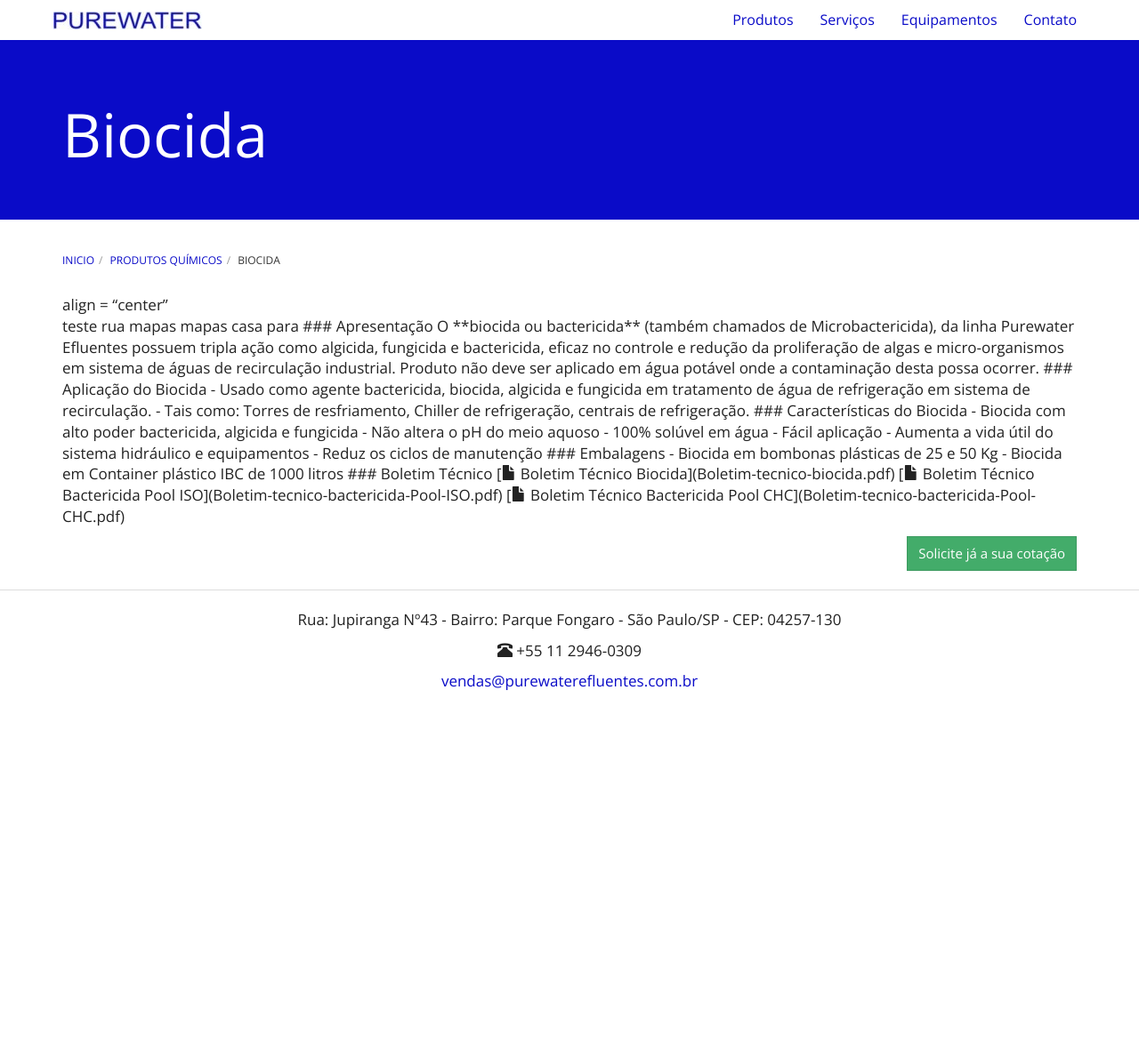
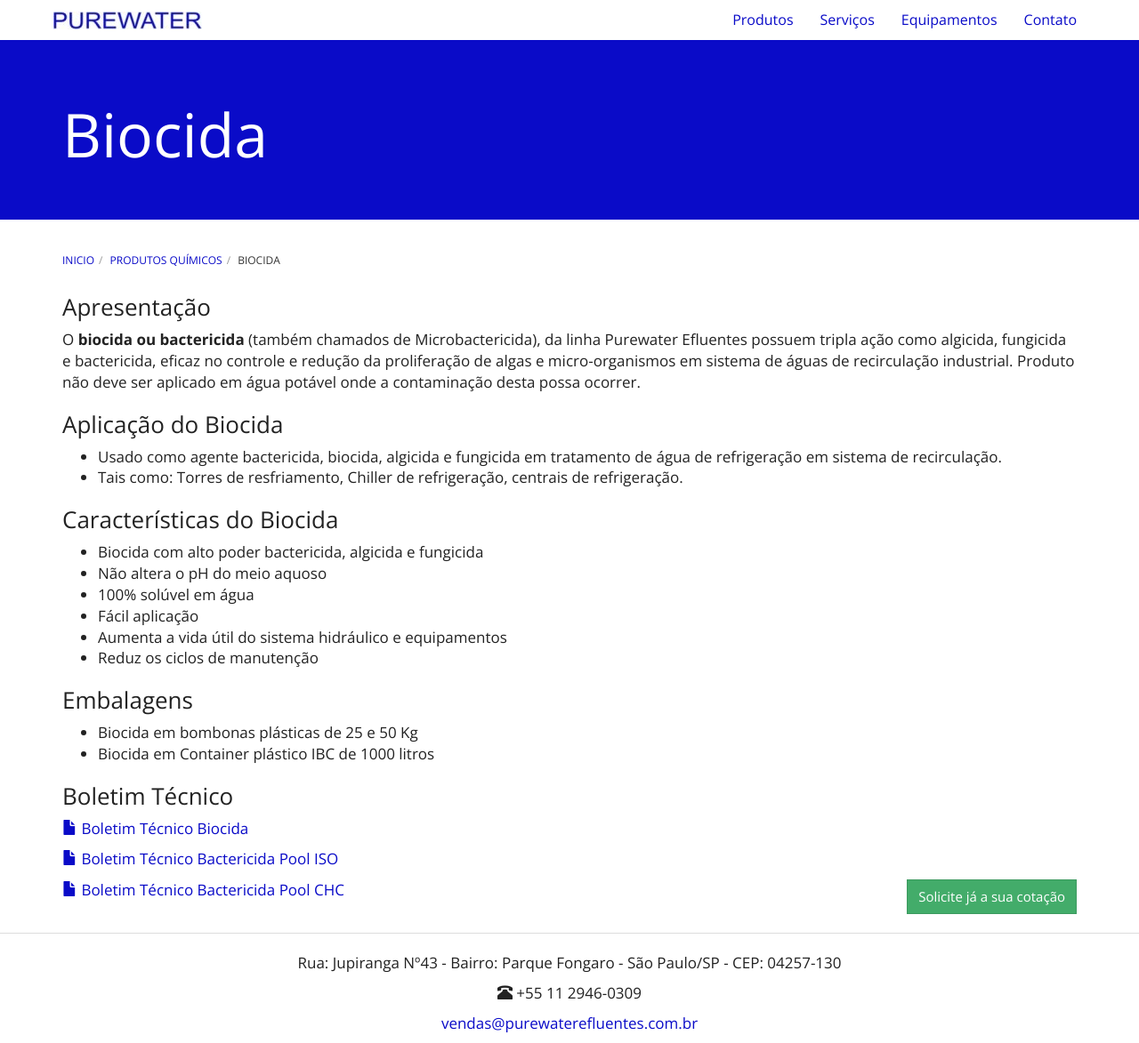
Before and after one commit to purewaterefluentes/purewaterefluentes.github.io, a Jekyll site: the page built from produtos/biocida.md, in a window 1280 px wide and 1173 px high. Shown: the whole window at 89% size. Built offline with Jekyll 4.4.1, drawn with Linux system fonts in a browser that asks for light colours; nearby versions of some CDN libraries; library files that are not in the unit come from our copies.

Commit message:
Update biocida.md

```diff
--- a/produtos/biocida.md
+++ b/produtos/biocida.md
@@ -4,9 +4,6 @@
 title: Biocida
 subtitle:
 ---
-<div> align = “center”
-<p> teste rua mapas mapas casa para </p>
-
 ### Apresentação
 O **biocida ou bactericida** (também chamados de Microbactericida), da linha Purewater Efluentes possuem tripla ação como algicida, fungicida e bactericida, eficaz no controle e redução da proliferação de algas e micro-organismos em sistema de águas de recirculação industrial.
 Produto não deve ser aplicado em água potável onde a contaminação desta possa ocorrer.
```
